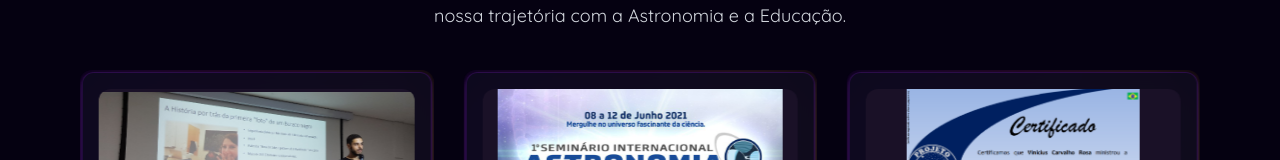
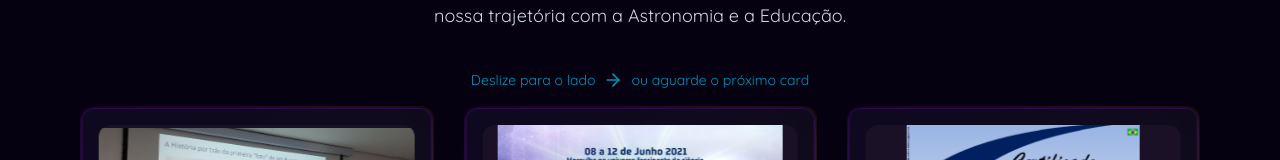
Before and after one commit to vinxcin/sativar-vet, a React (Vite) app: page / in a window 1280 px wide. Shown: the part 2637-2797 px from the top of the page. Built offline with nearby package versions, Linux system fonts and the light colour scheme; a web font is replaced by a local one.

Commit message:
alterações add mais estrelas no bg

```diff
--- a/src/components/main/Knowledges/index.tsx
+++ b/src/components/main/Knowledges/index.tsx
@@ -4,14 +4,14 @@ import { Autoplay, Pagination } from 'swiper/modules';
 import { motion } from 'framer-motion';
 
 import { KnowledgesCard } from '@/constants';
-import { Award, Atom , BookOpen } from 'lucide-react';
+import { Award, Atom, ArrowRight, BookOpen } from 'lucide-react';
 
 
 export default function Knowledges() {
   return (
     <section
       id="knowledges"
-      className="w-full bg-[#050111] px-6 py-16 flex flex-col items-center gap-12"
+      className="w-full  px-6 py-16 flex flex-col items-center gap-12"
     >
       <div className="w-full max-w-6xl text-center px-4 relative">
         <motion.h2
@@ -34,6 +34,10 @@ export default function Knowledges() {
           Educação.
         </motion.p>
 
+        <p className="flex items-center justify-center gap-2 mb-4 text-sm  text-cyan-600 italic">
+          Deslize para o lado <ArrowRight className="w-5 h-5 animate-bounce-x" /> ou aguarde o próximo card
+        </p>
+
         {/* Swiper Carrossel */}
         <Swiper
           modules={[Autoplay, Pagination]}
@@ -47,8 +51,6 @@ export default function Knowledges() {
             delay: 5000,
             disableOnInteraction: false,
           }}
-          // pagination={{ clickable: true }}
-        // Espaço extra para afastar as bolinhas
         >
           {KnowledgesCard.map((item, index) => (
             <SwiperSlide key={index}>
@@ -93,7 +95,7 @@ export default function Knowledges() {
                         target="_blank"
                         rel="noreferrer"
                       >
-                        <Atom  size={16} /> Saiba mais
+                        <Atom size={16} /> Saiba mais
                       </a>
                     )}
                     {item.certificateLink && (
--- a/src/components/main/index.tsx
+++ b/src/components/main/index.tsx
@@ -18,7 +18,7 @@ export default function LandingPage() {
 
       <div className="fixed top-0 left-0 w-full h-full bg-black/40 z-0" />
 
-      <BackgroundStars amount={100} />
+      <BackgroundStars amount={500} />
 
       <NavBar />
 
```
